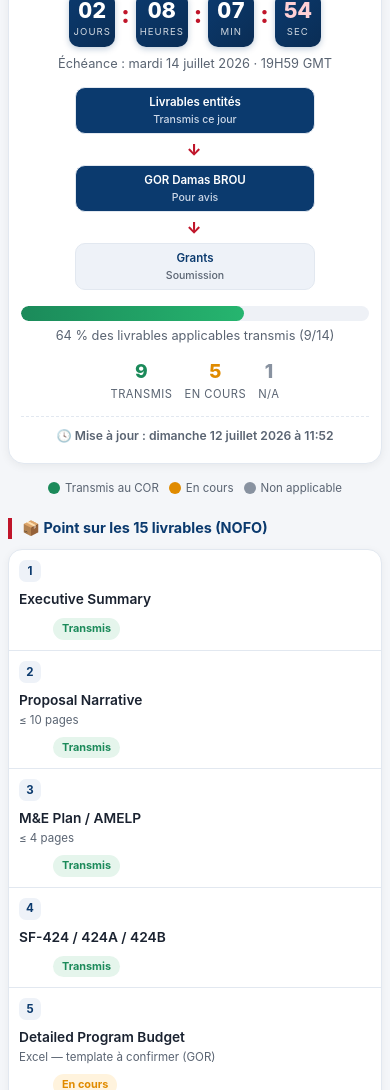
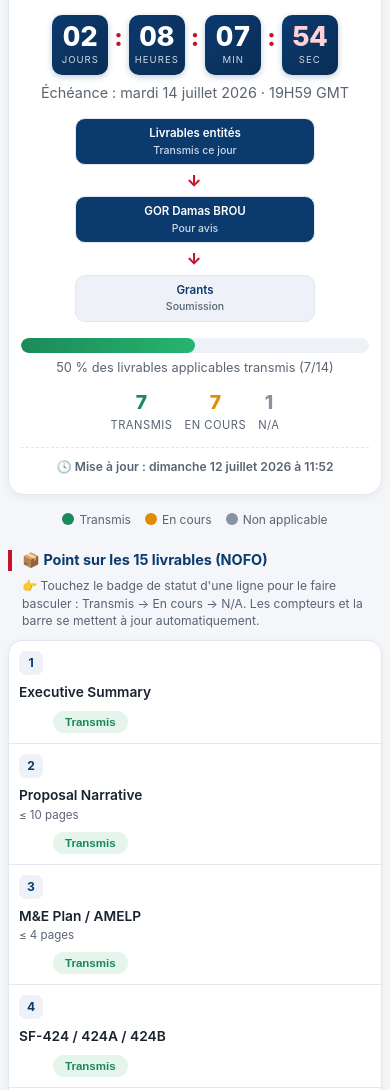
Before and after one commit to LHSPLADashboard/LHSPLA_FY27_Suivi-NOFO, a plain HTML site: page index.html in a window 390 px wide. Shown: the part 221-1311 px from the top of the page. Drawn offline with Linux system fonts and the light colour scheme.

Commit message:
Add files via upload

```diff
--- a/index.html
+++ b/index.html
@@ -3,7 +3,7 @@
 <head>
 <meta charset="UTF-8">
 <meta name="viewport" content="width=device-width, initial-scale=1.0">
-<title>LHSPLA FY27 — Suivi Livrables & Soumission</title>
+<title>LHSPLA FY27 — Suivi interactif</title>
 <style>
   :root{
     --rouge:#C0152A; --bleu:#0B3A6E; --vert:#1B8A5A; --orange:#E08B00;
@@ -30,7 +30,6 @@
   .retro .val.sec{color:#ffd0d5}
   .retro .cle{display:block;font-size:.6rem;text-transform:uppercase;letter-spacing:1px;opacity:.8;margin-top:3px}
   .retro .sep{font-size:1.5rem;font-weight:800;color:var(--rouge);align-self:flex-start;margin-top:6px}
-  @media(max-width:400px){.retro .unite{min-width:46px}.retro .val{font-size:1.35rem}}
 
   .circuit{display:flex;align-items:center;justify-content:center;gap:6px;margin-top:14px;flex-wrap:wrap}
   .etape{background:#eef2f8;border:1px solid var(--ligne);border-radius:10px;padding:7px 12px;font-size:.76rem;font-weight:600;color:var(--bleu);text-align:center}
@@ -39,14 +38,15 @@
   .fleche{color:var(--rouge);font-weight:800;font-size:1rem}
 
   .barre-wrap{margin-top:16px;background:#eef1f6;border-radius:10px;height:15px;overflow:hidden}
-  .barre{height:100%;border-radius:10px;background:linear-gradient(90deg,var(--vert),#26b56f);transition:width .6s}
+  .barre{height:100%;border-radius:10px;background:linear-gradient(90deg,var(--vert),#26b56f);transition:width .5s}
   .pct{font-size:.8rem;color:#5a6472;margin-top:6px}
   .stats{display:flex;justify-content:center;gap:18px;margin-top:12px;flex-wrap:wrap}
   .stat{text-align:center}.stat .n{font-size:1.4rem;font-weight:800}.stat .s{font-size:.7rem;color:#5a6472;text-transform:uppercase;letter-spacing:.5px}
+  .n.tv{color:var(--vert)}.n.tc{color:var(--orange)}.n.tn{color:var(--gris-na)}
   .majTop{margin-top:14px;padding-top:10px;border-top:1px dashed var(--ligne);font-size:.76rem;color:#5a6472;font-weight:600}
-  .n.tv{color:var(--vert)}.n.tc{color:var(--orange)}.n.tn{color:var(--gris-na)}
 
-  h2{font-size:.95rem;color:var(--bleu);margin:22px 0 10px;padding-left:10px;border-left:4px solid var(--rouge)}
+  h2{font-size:.95rem;color:var(--bleu);margin:22px 0 6px;padding-left:10px;border-left:4px solid var(--rouge)}
+  .aide{font-size:.76rem;color:#5a6472;margin:0 0 10px 14px}
 
   .carte{background:var(--carte);border-radius:14px;box-shadow:0 2px 8px rgba(0,0,0,.05);border:1px solid var(--ligne);overflow:hidden}
   .lgn{display:flex;align-items:center;gap:11px;padding:11px 12px;border-bottom:1px solid var(--ligne)}
@@ -55,7 +55,9 @@
     display:flex;align-items:center;justify-content:center;font-size:.76rem;font-weight:700}
   .nom{flex:1;font-size:.9rem;font-weight:600}
   .nom small{display:block;font-weight:400;color:#5a6472;font-size:.72rem;margin-top:1px}
-  .st{flex-shrink:0;font-size:.72rem;font-weight:700;padding:4px 10px;border-radius:20px;white-space:nowrap}
+  .st{flex-shrink:0;font-size:.72rem;font-weight:700;padding:5px 12px;border-radius:20px;white-space:nowrap;
+    cursor:pointer;border:none;transition:transform .1s;user-select:none}
+  .st:active{transform:scale(.94)}
   .st.t{background:#e5f5ec;color:var(--vert)}
   .st.c{background:#fff3dd;color:var(--orange)}
   .st.na{background:#eef1f4;color:var(--gris-na)}
@@ -64,53 +66,25 @@
   .legende span{display:flex;align-items:center;gap:5px}
   .dot{width:12px;height:12px;border-radius:50%;display:inline-block}
 
-  .confirm{background:#fff8e6;border:1px solid #f0d98a;border-radius:12px;padding:12px 14px;margin-top:14px}
-  .confirm .t{font-weight:700;color:var(--orange);font-size:.85rem}
-  .confirm ul{margin:6px 0 0 18px;font-size:.82rem;color:#5a6472}
+  .barreOutils{display:flex;gap:8px;justify-content:center;flex-wrap:wrap;margin-top:14px}
+  .btn{font-size:.76rem;font-weight:600;padding:7px 14px;border-radius:20px;border:1px solid var(--ligne);
+    background:#fff;color:var(--bleu);cursor:pointer}
+  .btn:active{transform:scale(.96)}
+  .btn.reset{color:var(--rouge);border-color:#f2c4ca}
 
   footer{text-align:center;margin:22px 0 6px;font-size:.72rem;color:#8892a0}
   .maj{background:var(--bleu);color:#fff;display:inline-block;padding:3px 12px;border-radius:20px;font-size:.72rem}
 
-  /* ===== RESPONSIVE ===== */
-  /* Tablette */
-  @media(max-width:640px){
-    body{padding:10px}
-    header h1{font-size:1.02rem}
-    .compteur .jj{font-size:3rem}
-    .circuit{gap:4px}
-    .etape{padding:6px 9px;font-size:.72rem}
-    h2{font-size:.9rem}
+  @media(max-width:640px){body{padding:10px}header h1{font-size:1.02rem}.compteur .jj{font-size:3rem}.etape{padding:6px 9px;font-size:.72rem}h2{font-size:.9rem}}
+  @media(max-width:480px){
+    body{padding:8px}header{padding:16px 12px}header h1{font-size:.94rem}
+    .compteur{padding:18px 12px}.compteur .jj{font-size:2.6rem}
+    .circuit{flex-direction:column;gap:4px}.circuit .fleche{transform:rotate(90deg)}.etape{width:100%;max-width:240px}
+    .stats{gap:12px}.stat .n{font-size:1.2rem}
+    .lgn{flex-wrap:wrap;gap:8px;padding:10px}.nom{flex:1 1 100%;font-size:.86rem}
+    .st{margin-left:34px}
   }
-  /* Mobile */
-  @media(max-width:480px){
-    body{padding:8px}
-    header{padding:16px 12px;border-radius:14px}
-    header h1{font-size:.94rem}
-    header .sous{font-size:.72rem}
-    .compteur{padding:18px 12px}
-    .compteur .jj{font-size:2.6rem}
-    .compteur .lbl{font-size:.78rem;letter-spacing:1px}
-    .compteur .date{font-size:.8rem}
-    /* Circuit vertical sur mobile */
-    .circuit{flex-direction:column;gap:4px}
-    .circuit .fleche{transform:rotate(90deg)}
-    .etape{width:100%;max-width:240px}
-    /* Stats resserrées */
-    .stats{gap:12px}.stat .n{font-size:1.2rem}
-    /* Lignes livrables : badge de statut passe dessous */
-    .lgn{flex-wrap:wrap;gap:8px;padding:10px}
-    .nom{flex:1 1 100%;font-size:.86rem}
-    .num{width:22px;height:22px;font-size:.72rem}
-    .st{margin-left:34px;font-size:.68rem;padding:3px 9px}
-    .legende{gap:10px;font-size:.72rem}
-  }
-  /* Très petit écran */
-  @media(max-width:360px){
-    .compteur .jj{font-size:2.2rem}
-    .retro .unite{min-width:40px;padding:6px 3px}
-    .retro .val{font-size:1.15rem}
-    .retro .cle{font-size:.55rem}
-  }
+  @media(max-width:360px){.compteur .jj{font-size:2.2rem}.retro .unite{min-width:40px;padding:6px 3px}.retro .val{font-size:1.15rem}}
 </style>
 </head>
 <body>
@@ -121,10 +95,10 @@
 </header>
 
 <div class="compteur">
-  <div class="jj" id="jj">J-4</div>
+  <div class="jj" id="jj">J-—</div>
   <div class="lbl">avant soumission Grants</div>
   <div class="retro" id="retro">
-    <div class="unite"><span class="val" id="uJ">04</span><span class="cle">Jours</span></div>
+    <div class="unite"><span class="val" id="uJ">00</span><span class="cle">Jours</span></div>
     <div class="sep">:</div>
     <div class="unite"><span class="val" id="uH">00</span><span class="cle">Heures</span></div>
     <div class="sep">:</div>
@@ -142,90 +116,159 @@
     <div class="etape">Grants<span class="r">Soumission</span></div>
   </div>
 
-  <div class="barre-wrap"><div class="barre" id="barre" style="width:64%"></div></div>
-  <div class="pct">64 % des livrables applicables transmis (9/14)</div>
+  <div class="barre-wrap"><div class="barre" id="barre" style="width:0%"></div></div>
+  <div class="pct" id="pct">—</div>
 
   <div class="stats">
-    <div class="stat"><div class="n tv">9</div><div class="s">Transmis</div></div>
-    <div class="stat"><div class="n tc">5</div><div class="s">En cours</div></div>
-    <div class="stat"><div class="n tn">1</div><div class="s">N/A</div></div>
+    <div class="stat"><div class="n tv" id="nT">0</div><div class="s">Transmis</div></div>
+    <div class="stat"><div class="n tc" id="nC">0</div><div class="s">En cours</div></div>
+    <div class="stat"><div class="n tn" id="nN">0</div><div class="s">N/A</div></div>
   </div>
   <div class="majTop" id="majTop">🕓 Mise à jour : —</div>
 </div>
 
 <div class="legende">
-  <span><i class="dot" style="background:var(--vert)"></i>Transmis au COR</span>
+  <span><i class="dot" style="background:var(--vert)"></i>Transmis</span>
   <span><i class="dot" style="background:var(--orange)"></i>En cours</span>
   <span><i class="dot" style="background:var(--gris-na)"></i>Non applicable</span>
 </div>
 
 <h2>📦 Point sur les 15 livrables (NOFO)</h2>
-<div class="carte">
-  <div class="lgn"><div class="num">1</div><div class="nom">Executive Summary</div><div class="st t">Transmis</div></div>
-  <div class="lgn"><div class="num">2</div><div class="nom">Proposal Narrative <small>≤ 10 pages</small></div><div class="st t">Transmis</div></div>
-  <div class="lgn"><div class="num">3</div><div class="nom">M&E Plan / AMELP <small>≤ 4 pages</small></div><div class="st t">Transmis</div></div>
-  <div class="lgn"><div class="num">4</div><div class="nom">SF-424 / 424A / 424B</div><div class="st t">Transmis</div></div>
-  <div class="lgn"><div class="num">5</div><div class="nom">Detailed Program Budget <small>Excel — template à confirmer (GOR)</small></div><div class="st c">En cours</div></div>
-  <div class="lgn"><div class="num">6</div><div class="nom">Budget Justification Narrative</div><div class="st t">Transmis</div></div>
-  <div class="lgn"><div class="num">7</div><div class="nom">Annual Work Plan (AWP) FY27</div><div class="st c">En cours</div></div>
-  <div class="lgn"><div class="num">8</div><div class="nom">Milestone Plan <small>Supprimé — bascule cost-reimbursable</small></div><div class="st na">Non applicable</div></div>
-  <div class="lgn"><div class="num">9</div><div class="nom">Proposed Schedule / Timeline <small>Horizon 6 mois — cible février 2027</small></div><div class="st c">En cours</div></div>
-  <div class="lgn"><div class="num">10</div><div class="nom">Key Personnel <small>≤ 2 pages</small></div><div class="st c">En cours</div></div>
-  <div class="lgn"><div class="num">11</div><div class="nom">Risk Analysis / Security Plan <small>≤ 2 pages</small></div><div class="st c">En cours</div></div>
-  <div class="lgn"><div class="num">12</div><div class="nom">Sustainability Plan</div><div class="st t">Transmis</div></div>
-  <div class="lgn"><div class="num">13</div><div class="nom">Project Partners</div><div class="st t">Transmis</div></div>
-  <div class="lgn"><div class="num">14</div><div class="nom">Acronym List</div><div class="st c">En cours</div></div>
-  <div class="lgn"><div class="num">15</div><div class="nom">Branding and Marking Plan</div><div class="st c">En cours</div></div>
+<p class="aide">👉 Touchez le badge de statut d'une ligne pour le faire basculer : Transmis → En cours → N/A. Les compteurs et la barre se mettent à jour automatiquement.</p>
+<div class="carte" id="liste"></div>
+
+<div class="barreOutils">
+  <button class="btn" id="btnCopie">📋 Copier le point (texte)</button>
+  <button class="btn reset" id="btnReset">↺ Réinitialiser</button>
 </div>
 
 <footer>
-  <span class="maj" id="maj">Mis à jour le 10/07/2026</span>
+  <span class="maj" id="maj">Mis à jour le —</span>
   <div style="margin-top:8px">COP LHSPLA · Dr Codo — Suivi interne · à publier sur le groupe WhatsApp</div>
 </footer>
 
 <script>
-  (function(){
-    // Cible : 14/07/2026 19:59:59 GMT (UTC)
-    const cible = new Date(Date.UTC(2026,6,14,19,59,59));
-    const jj = document.getElementById('jj');
-    const uJ=document.getElementById('uJ'), uH=document.getElementById('uH'),
-          uM=document.getElementById('uM'), uS=document.getElementById('uS');
-    const p2=n=>String(n).padStart(2,'0');
+  // ===== Données livrables (statut initial) =====
+  const LIVRABLES = [
+    {n:1,  nom:"Executive Summary", sous:"", st:"t"},
+    {n:2,  nom:"Proposal Narrative", sous:"≤ 10 pages", st:"t"},
+    {n:3,  nom:"M&E Plan / AMELP", sous:"≤ 4 pages", st:"t"},
+    {n:4,  nom:"SF-424 / 424A / 424B", sous:"", st:"t"},
+    {n:5,  nom:"Detailed Program Budget", sous:"Excel — template à confirmer (GOR)", st:"c"},
+    {n:6,  nom:"Budget Justification Narrative", sous:"", st:"t"},
+    {n:7,  nom:"Annual Work Plan (AWP) FY27", sous:"", st:"c"},
+    {n:8,  nom:"Milestone Plan", sous:"Supprimé — bascule cost-reimbursable", st:"na"},
+    {n:9,  nom:"Proposed Schedule / Timeline", sous:"Horizon 6 mois — cible février 2027", st:"c"},
+    {n:10, nom:"Key Personnel", sous:"≤ 2 pages", st:"c"},
+    {n:11, nom:"Risk Analysis / Security Plan", sous:"≤ 2 pages", st:"c"},
+    {n:12, nom:"Sustainability Plan", sous:"", st:"t"},
+    {n:13, nom:"Project Partners", sous:"", st:"t"},
+    {n:14, nom:"Acronym List", sous:"", st:"c"},
+    {n:15, nom:"Branding and Marking Plan", sous:"", st:"c"}
+  ];
+  const CLE_STOCK = "lhspla_fy27_statuts";
+  const ORDRE = ["t","c","na"];
+  const LABEL = {t:"Transmis", c:"En cours", na:"Non applicable"};
 
-    function tick(){
-      const diff = cible - new Date();
-      if(diff <= 0){
-        jj.textContent = "⏰ Échéance atteinte";
-        jj.style.color = 'var(--rouge)';
-        uJ.textContent=uH.textContent=uM.textContent=uS.textContent='00';
-        clearInterval(timer);
-        return;
-      }
-      const s = Math.floor(diff/1000);
-      const jours = Math.floor(s/86400);
-      const heures = Math.floor((s%86400)/3600);
-      const mins = Math.floor((s%3600)/60);
-      const secs = s%60;
-      jj.textContent = 'J-'+jours;
-      uJ.textContent = p2(jours);
-      uH.textContent = p2(heures);
-      uM.textContent = p2(mins);
-      uS.textContent = p2(secs);
-    }
-    tick();
-    const timer = setInterval(tick,1000);
+  // Restaurer un état sauvegardé (si présent)
+  let etat = LIVRABLES.map(l=>l.st);
+  try{
+    const sv = JSON.parse(localStorage.getItem(CLE_STOCK));
+    if(Array.isArray(sv) && sv.length===LIVRABLES.length) etat = sv;
+  }catch(e){}
 
-    // Date + heure de mise à jour
+  function sauver(){ try{ localStorage.setItem(CLE_STOCK, JSON.stringify(etat)); }catch(e){} }
+
+  function rendre(){
+    const liste = document.getElementById('liste');
+    liste.innerHTML = '';
+    LIVRABLES.forEach((l,i)=>{
+      const st = etat[i];
+      const lgn = document.createElement('div');
+      lgn.className = 'lgn';
+      lgn.innerHTML =
+        '<div class="num">'+l.n+'</div>'+
+        '<div class="nom">'+l.nom+(l.sous?' <small>'+l.sous+'</small>':'')+'</div>'+
+        '<button class="st '+st+'" data-i="'+i+'">'+LABEL[st]+'</button>';
+      liste.appendChild(lgn);
+    });
+    document.querySelectorAll('.st[data-i]').forEach(b=>{
+      b.addEventListener('click',()=>{
+        const i = +b.dataset.i;
+        const cur = ORDRE.indexOf(etat[i]);
+        etat[i] = ORDRE[(cur+1)%ORDRE.length];
+        sauver(); rendre(); majCompteurs();
+      });
+    });
+  }
+
+  function majCompteurs(){
+    let t=0,c=0,na=0;
+    etat.forEach(s=>{ if(s==='t')t++; else if(s==='c')c++; else na++; });
+    document.getElementById('nT').textContent=t;
+    document.getElementById('nC').textContent=c;
+    document.getElementById('nN').textContent=na;
+    const applicables = LIVRABLES.length - na;
+    const pct = applicables>0 ? Math.round(t/applicables*100) : 0;
+    document.getElementById('barre').style.width = pct+'%';
+    document.getElementById('pct').textContent = pct+' % des livrables applicables transmis ('+t+'/'+applicables+')';
+    horodater();
+  }
+
+  function horodater(){
     const now = new Date();
     const optD = {weekday:'long',day:'2-digit',month:'long',year:'numeric'};
-    const optH = {hour:'2-digit',minute:'2-digit'};
-    const dTxt = now.toLocaleDateString('fr-FR',optD);
-    const hTxt = now.toLocaleTimeString('fr-FR',optH);
-    const mt = document.getElementById('majTop');
-    if(mt) mt.textContent = '🕓 Mise à jour : '+dTxt+' à '+hTxt;
-    const opt = {day:'2-digit',month:'2-digit',year:'numeric'};
-    document.getElementById('maj').textContent = 'Mis à jour le '+now.toLocaleDateString('fr-FR',opt)+' à '+hTxt;
+    const hTxt = now.toLocaleTimeString('fr-FR',{hour:'2-digit',minute:'2-digit'});
+    document.getElementById('majTop').textContent = '🕓 Mise à jour : '+now.toLocaleDateString('fr-FR',optD)+' à '+hTxt;
+    document.getElementById('maj').textContent = 'Mis à jour le '+now.toLocaleDateString('fr-FR',{day:'2-digit',month:'2-digit',year:'numeric'})+' à '+hTxt;
+  }
+
+  // ===== Bouton copier le point en texte (pour coller dans WhatsApp) =====
+  document.getElementById('btnCopie').addEventListener('click',()=>{
+    let t=0,c=0,na=0; etat.forEach(s=>{s==='t'?t++:s==='c'?c++:na++;});
+    const app = LIVRABLES.length-na, pct = app>0?Math.round(t/app*100):0;
+    let txt = "📋 LHSPLA FY27 — Point livrables\n";
+    txt += "Échéance Grants : 14/07/2026 19H59 GMT\n";
+    txt += "Avancement : "+pct+"% ("+t+"/"+app+")  ✅"+t+" 🟠"+c+" ⚪"+na+"\n\n";
+    LIVRABLES.forEach((l,i)=>{
+      const e = etat[i]==='t'?'✅':etat[i]==='c'?'🟠':'⚪';
+      txt += e+" "+l.n+". "+l.nom+"\n";
+    });
+    txt += "\nGOR Damas BROU pour avis → Grants pour soumission";
+    navigator.clipboard.writeText(txt).then(()=>{
+      const b=document.getElementById('btnCopie'); const o=b.textContent;
+      b.textContent="✅ Copié !"; setTimeout(()=>b.textContent=o,1600);
+    }).catch(()=>{ alert(txt); });
+  });
+
+  document.getElementById('btnReset').addEventListener('click',()=>{
+    if(confirm("Réinitialiser tous les statuts à leur valeur d'origine ?")){
+      etat = LIVRABLES.map(l=>l.st); sauver(); rendre(); majCompteurs();
+    }
+  });
+
+  // ===== Rétro-compteur live =====
+  (function(){
+    const cible = new Date(Date.UTC(2026,6,14,19,59,59));
+    const jj=document.getElementById('jj');
+    const uJ=document.getElementById('uJ'),uH=document.getElementById('uH'),uM=document.getElementById('uM'),uS=document.getElementById('uS');
+    const p2=n=>String(n).padStart(2,'0');
+    function tick(){
+      const d=cible-new Date();
+      if(d<=0){ jj.textContent="⏰ Échéance atteinte"; jj.style.color='var(--rouge)';
+        uJ.textContent=uH.textContent=uM.textContent=uS.textContent='00'; clearInterval(tm); return; }
+      const s=Math.floor(d/1000);
+      jj.textContent='J-'+Math.floor(s/86400);
+      uJ.textContent=p2(Math.floor(s/86400));
+      uH.textContent=p2(Math.floor((s%86400)/3600));
+      uM.textContent=p2(Math.floor((s%3600)/60));
+      uS.textContent=p2(s%60);
+    }
+    tick(); const tm=setInterval(tick,1000);
   })();
+
+  // Init
+  rendre(); majCompteurs();
 </script>
 
 </body>
```
